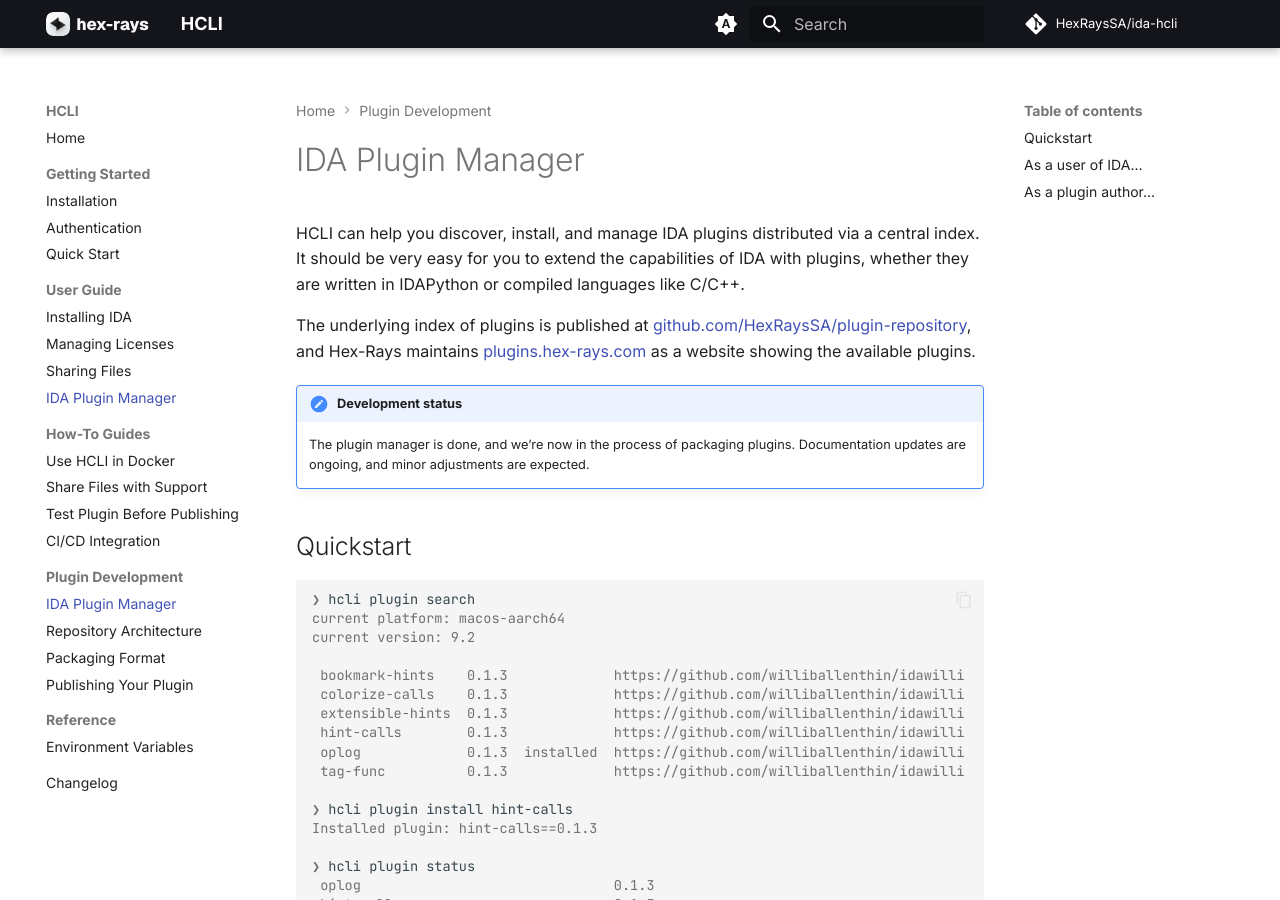
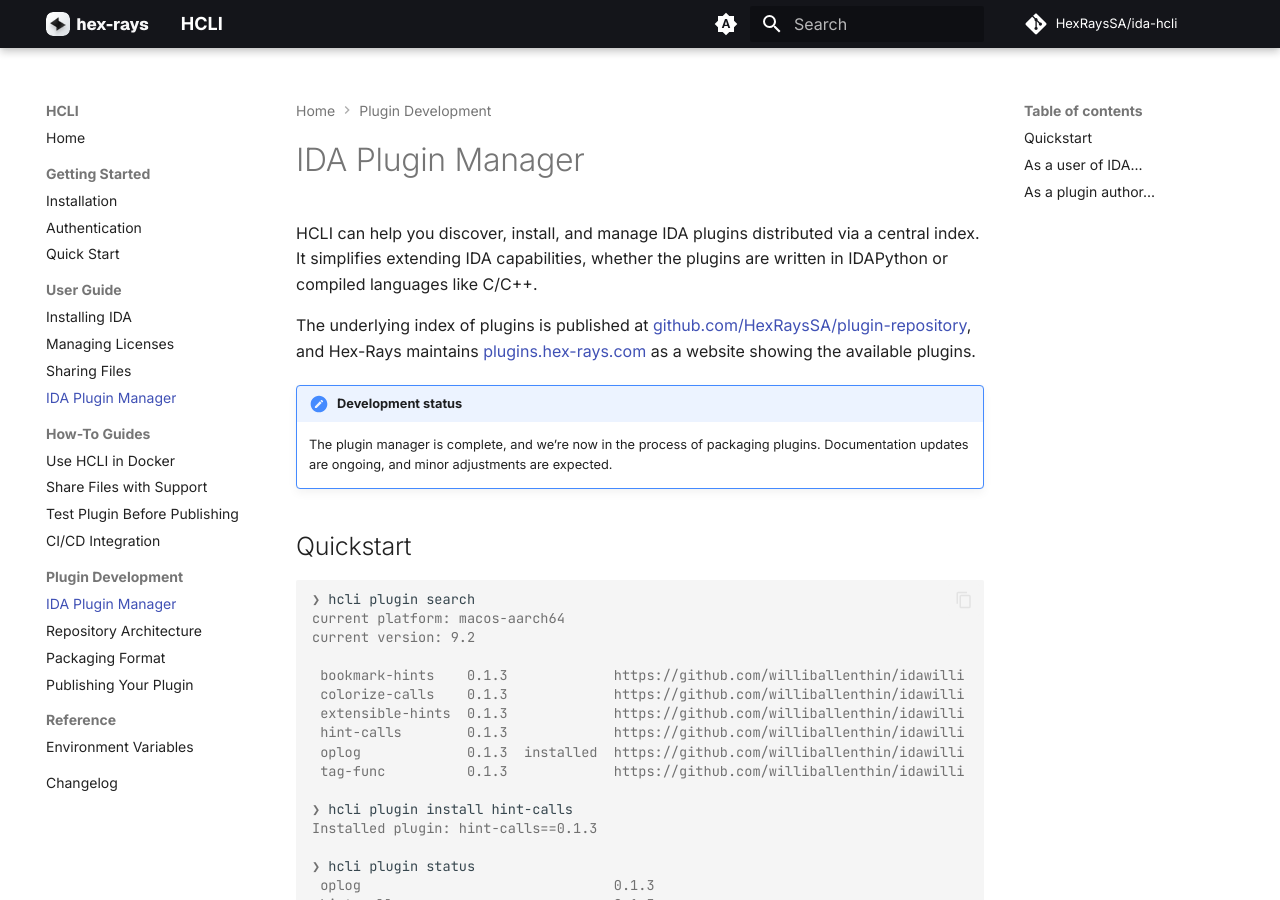
Before and after one commit to HexRaysSA/ida-hcli, an MkDocs documentation site: the page built from docs/user-guide/plugin-manager.md, in a window 1280 px wide and 900 px high. Built offline with MkDocs 1.6.1 and Material for MkDocs 9.7.7, drawn with Linux system fonts in a browser that asks for light colours; comment, search, counter and statistics services are not loaded.

Commit message:
Update plugin-manager.md

```diff
--- a/docs/user-guide/plugin-manager.md
+++ b/docs/user-guide/plugin-manager.md
@@ -1,14 +1,14 @@
 # IDA Plugin Manager
 
 HCLI can help you discover, install, and manage IDA plugins distributed via a central index.
-It should be very easy for you to extend the capabilities of IDA with plugins, whether they are written in IDAPython or compiled languages like C/C++.
+It simplifies extending IDA capabilities, whether the plugins are written in IDAPython or compiled languages like C/C++.
 
 The underlying index of plugins is published at [github.com/HexRaysSA/plugin-repository](https://github.com/HexRaysSA/plugin-repository),
  and Hex-Rays maintains [plugins.hex-rays.com](https://plugins.hex-rays.com) as a website showing the available plugins.
 
 !!! note "Development status"
 
-      The plugin manager is done, and we’re now in the process of packaging plugins. Documentation updates are ongoing, and minor adjustments are expected.
+      The plugin manager is complete, and we’re now in the process of packaging plugins. Documentation updates are ongoing, and minor adjustments are expected.
 
 ## Quickstart
 
```
